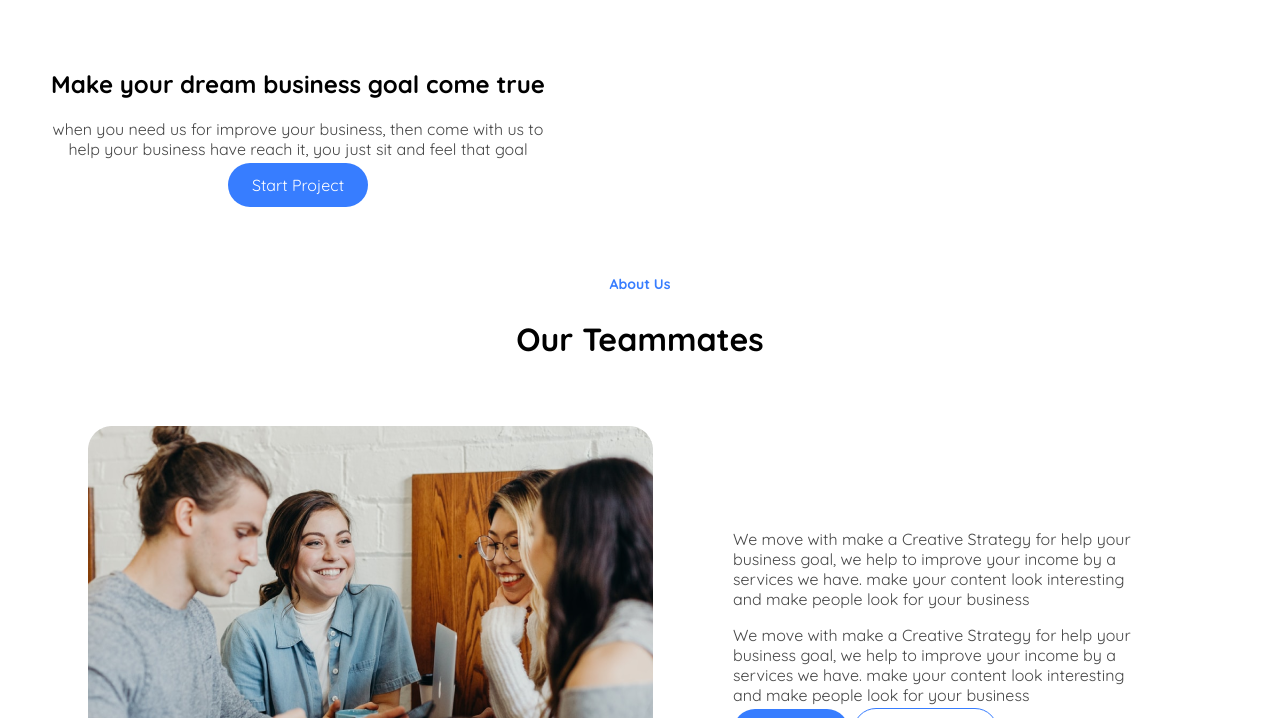
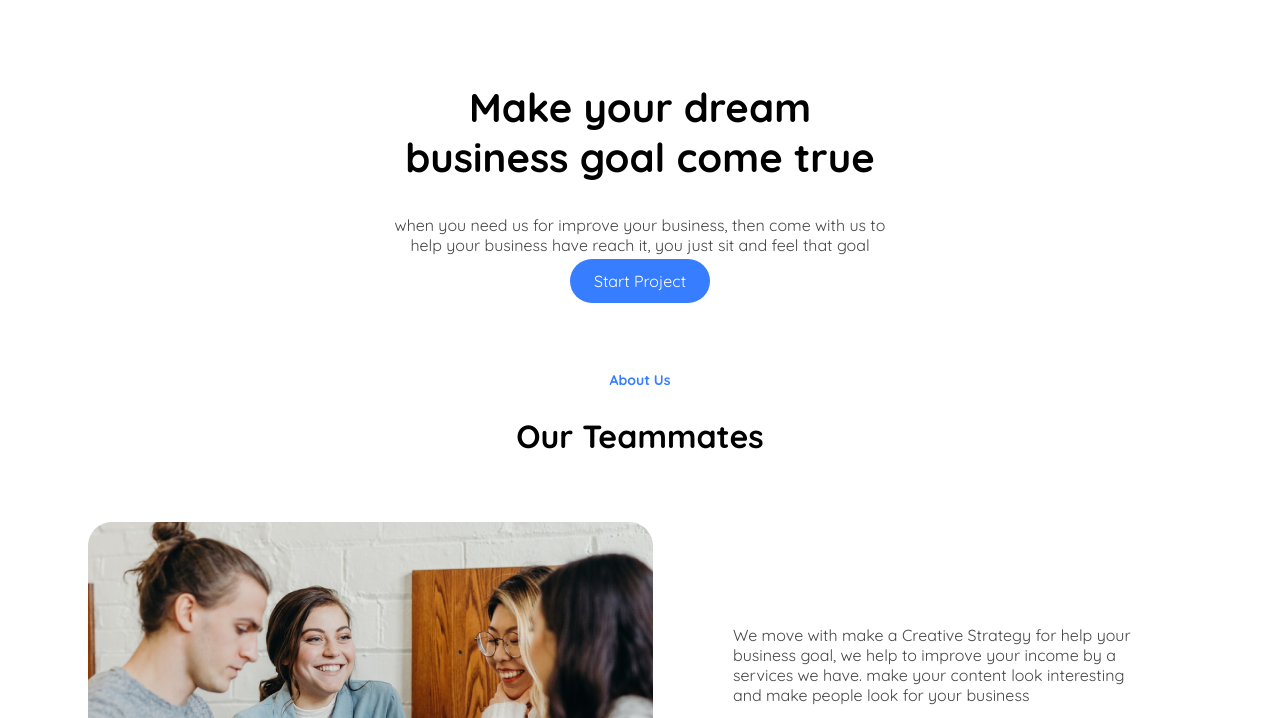
Before and after one commit to MuthoniMN/agency-creative, a plain HTML site: page index.html in a window 1280 px wide. Shown: the part 78-796 px from the top of the page. Drawn offline with Linux system fonts and the light colour scheme.

Commit message:
hero styling

```diff
--- a/index.html
+++ b/index.html
@@ -23,8 +23,8 @@
             <a href="#contact" class="btn btn-secondary">Contact Us</a>
         </div>
     </nav>
-    <section class="text-center" style="max-width: 500px;">
-        <h1>Make your dream business goal come true</h1>
+    <section class="text-center" style="max-width: 500px; margin: 0 auto;">
+        <h1 style="font-size: 40px;">Make your dream business goal come true</h1>
         <p>when you need us for improve your business,
             then come with us to help your business have reach it, you just sit and feel that goal</p>
         <a href="#contact" class="btn btn-primary">Start Project</a>
```
